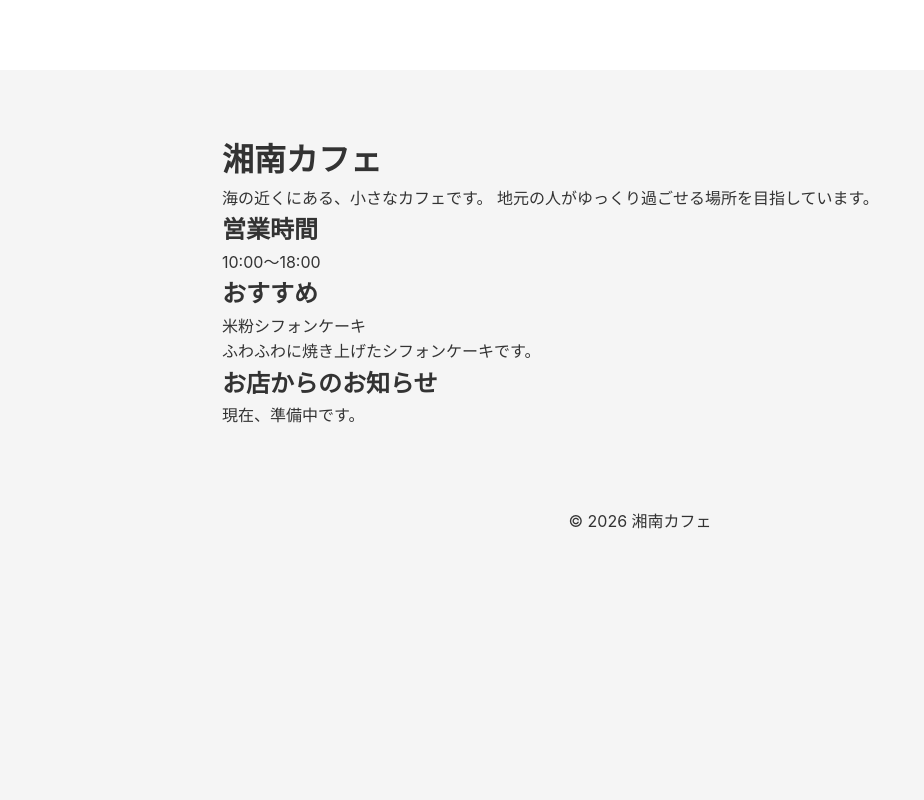
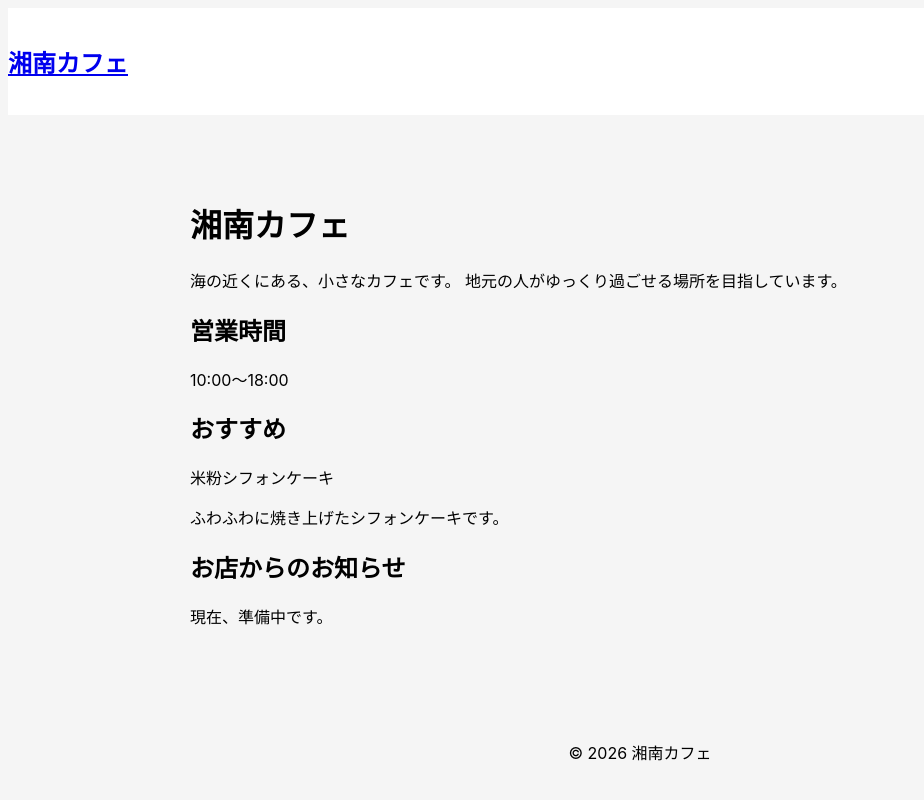
Before and after one commit to yo-ri-ai/yo-ri-ai.github.io, an Eleventy site: page src/index.md in a window 1280 px wide. Shown: the whole page, without its empty margins (0-924 px from the left). Built offline with nearby package versions, Linux system fonts and the light colour scheme; Eleventy itself is replaced by a stand-in of ours; files that its build step writes are made by us from their sources.

Commit message:
Update style.css

```diff
--- a/css/style.css
+++ b/css/style.css
@@ -1,34 +1,11 @@
-* {
-  margin: 0;
-  padding: 0;
-  box-sizing: border-box;
-}
-
 body {
   font-family: -apple-system, BlinkMacSystemFont, "Segoe UI", Roboto, "Helvetica Neue", Arial, sans-serif;
-  line-height: 1.6;
-  color: #333;
   background-color: #f5f5f5;
 }
 
 header {
   padding: 1rem 0;
   background-color: #fff;
-}
-
-header nav {
-  max-width: 900px;
-  margin: 0 auto;
-  padding: 0 1rem;
-}
-
-header a {
-  color: white;
-  text-decoration: none;
-}
-
-header a:hover {
-  text-decoration: underline;
 }
 
 main {
@@ -49,8 +26,4 @@ footer {
     margin: 1rem;
     padding: 1rem;
   }
-
-  header nav {
-    padding: 0 1rem;
-  }
 }
```
